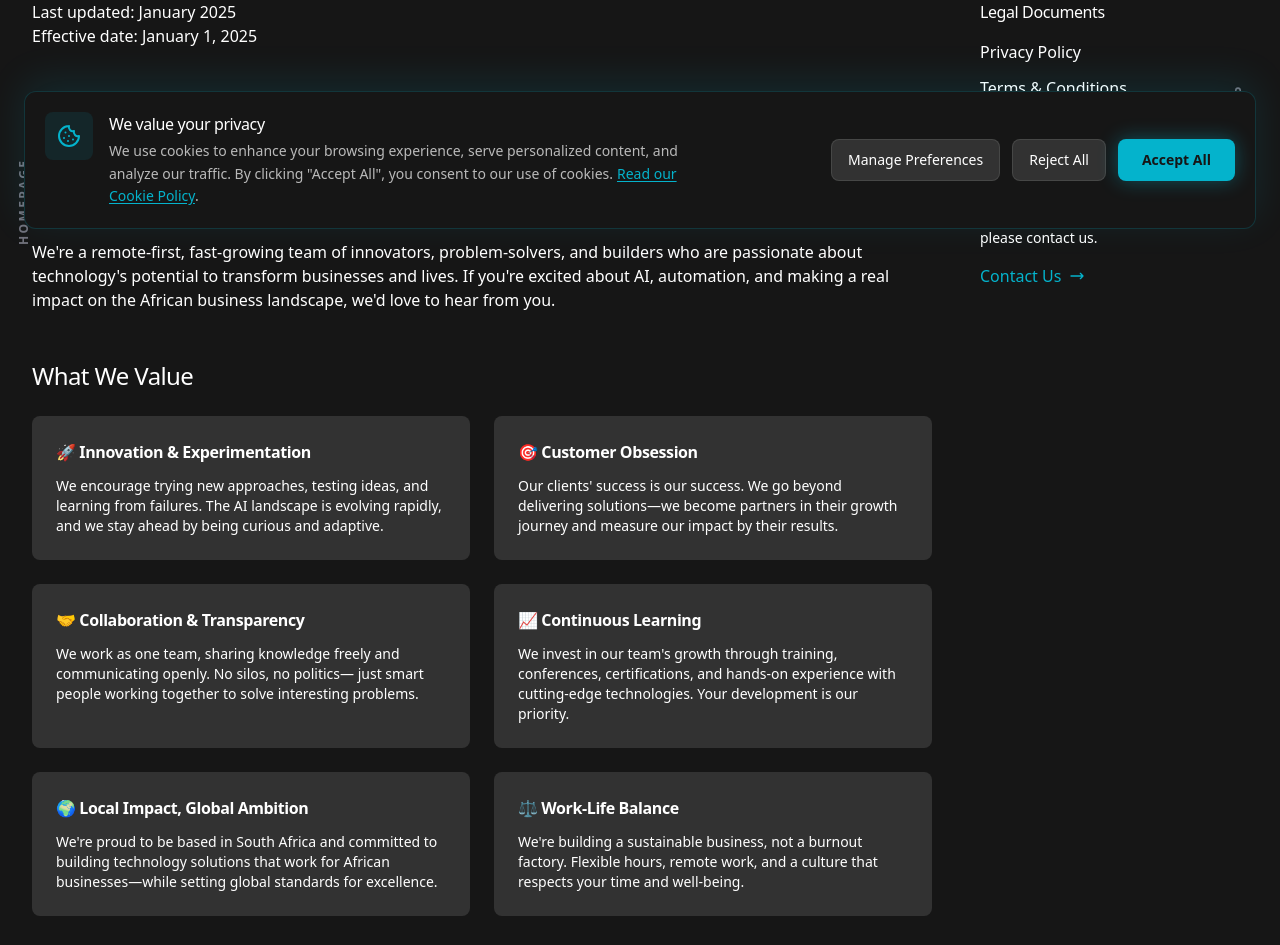
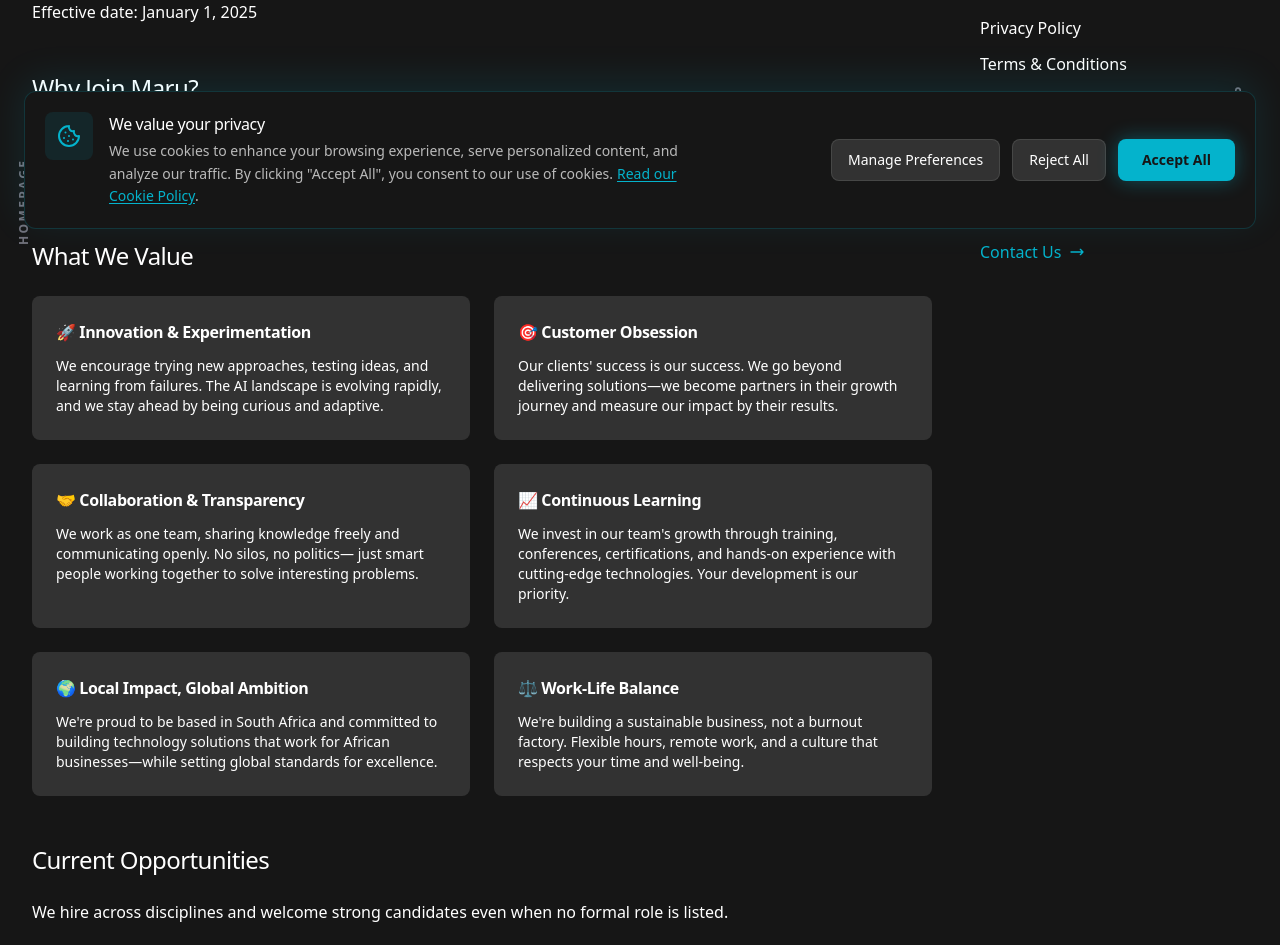
Before and after one commit to jimmy-motsei/maru-website, a Next.js app: page /careers in a window 1280 px wide. Shown: the part 547-1492 px from the top of the page. Built offline with nearby package versions, Linux system fonts and the light colour scheme; no server answers; the database is empty.

Commit message:
content: simplify pricing, resources, and careers copy

```diff
--- a/app/careers/page.tsx
+++ b/app/careers/page.tsx
@@ -12,22 +12,17 @@ export default function CareersPage() {
   return (
     <LegalLayout
       title="Careers at Maru"
-      description="We're building the future of AI-powered business automation in Africa. Join us in democratizing enterprise-grade AI for SMBs across South Africa and beyond."
+      description="Help us build practical AI systems for South African SMEs."
       lastUpdated="January 2025"
       effectiveDate="January 1, 2025"
     >
       <section className="mb-12">
         <h2 className="text-2xl font-medium text-white mb-6">Why Join Maru?</h2>
         <p className="text-light-soft mb-4">
-          At Maru, we're on a mission to level the playing field for small and medium-sized businesses in
-          Africa by making cutting-edge AI and automation technology accessible and affordable. We believe
-          that every business—regardless of size—deserves access to the same tools that enterprise companies
-          use to scale and compete.
+          We make AI and automation accessible for small and medium-sized businesses across Africa.
         </p>
         <p className="text-light-soft mb-4">
-          We're a remote-first, fast-growing team of innovators, problem-solvers, and builders who are
-          passionate about technology's potential to transform businesses and lives. If you're excited about
-          AI, automation, and making a real impact on the African business landscape, we'd love to hear from you.
+          We are a remote-first team focused on measurable business outcomes, not hype.
         </p>
       </section>
 
@@ -87,9 +82,7 @@ export default function CareersPage() {
       <section className="mb-12">
         <h2 className="text-2xl font-medium text-white mb-6">Current Opportunities</h2>
         <p className="text-light-soft mb-6">
-          We're currently building our team across multiple disciplines. While we may not have formal job
-          postings at the moment, we're always interested in connecting with talented individuals who share
-          our vision.
+          We hire across disciplines and welcome strong candidates even when no formal role is listed.
         </p>
 
         <h3 className="text-xl font-medium text-white mb-4">Areas We're Hiring In:</h3>
--- a/app/pricing/page.tsx
+++ b/app/pricing/page.tsx
@@ -13,7 +13,7 @@ const tiers = [
     id: 'tier-starter',
     href: '/contact',
     price: 'R4,950',
-    description: 'Perfect for local businesses just starting their digital journey.',
+    description: 'For local businesses starting structured digital growth.',
     features: [
       'Google Business Profile Optimization',
       'Basic SEO Setup (5 Pages)',
@@ -28,7 +28,7 @@ const tiers = [
     id: 'tier-growth',
     href: '/contact',
     price: 'R12,500',
-    description: 'The complete engine for businesses ready to scale aggressively.',
+    description: 'For businesses ready to scale with stronger systems.',
     features: [
       'Everything in Starter',
       'Advanced SEO Strategy',
@@ -44,7 +44,7 @@ const tiers = [
     id: 'tier-enterprise',
     href: '/contact',
     price: 'R28,000+',
-    description: 'Custom AI integration and full-service marketing department.',
+    description: 'For complex teams needing custom AI and full execution.',
     features: [
       'Everything in Growth',
       'Custom AI Solutions Development',
@@ -71,7 +71,7 @@ export default function PricingPage() {
             <span>pricing.</span>
           </h1>
           <p className="text-lg leading-8 text-zinc-300 mx-auto max-w-2xl">
-            No hidden retainer fees. Choose the pace that suits your cash flow.
+            Flat monthly pricing. Choose the plan that matches your growth stage.
           </p>
         </div>
 
@@ -115,7 +115,7 @@ export default function PricingPage() {
                     : 'bg-white/10 text-white hover:bg-white/20'
                 }`}
               >
-                Choose {tier.name}
+                Select {tier.name}
               </Link>
             </div>
           ))}
--- a/app/resources/popia-ai-checklist/POPIAChecklistPageClient.tsx
+++ b/app/resources/popia-ai-checklist/POPIAChecklistPageClient.tsx
@@ -90,8 +90,8 @@ export default function POPIAChecklistPageClient() {
               </h1>
 
               <p className="text-lg text-white/70 mb-8 leading-relaxed max-w-xl">
-                83% of South African businesses are unknowingly non-compliant with POPIA when using AI tools.
-                Don't risk <strong className="text-warm-amber">R10 million in penalties</strong>—download our free checklist to audit your AI implementations today.
+                83% of South African businesses using AI risk POPIA non-compliance.
+                Avoid <strong className="text-warm-amber">R10 million penalties</strong> with this practical checklist.
               </p>
 
               {/* What's Included */}
@@ -259,8 +259,8 @@ export default function POPIAChecklistPageClient() {
               Need Help <span className="font-bold text-electric-cyan">Implementing</span> Changes?
             </h2>
             <p className="text-white/70 mb-8 leading-relaxed">
-              Our team specializes in helping South African SMEs operationalize AI while staying fully POPIA-compliant.
-              Book a free 30-minute consultation to discuss your specific situation.
+              We help South African SMEs operationalize AI while staying POPIA-compliant.
+              Book a free 30-minute consultation for your situation.
             </p>
             <Link
               href="/contact"
```
